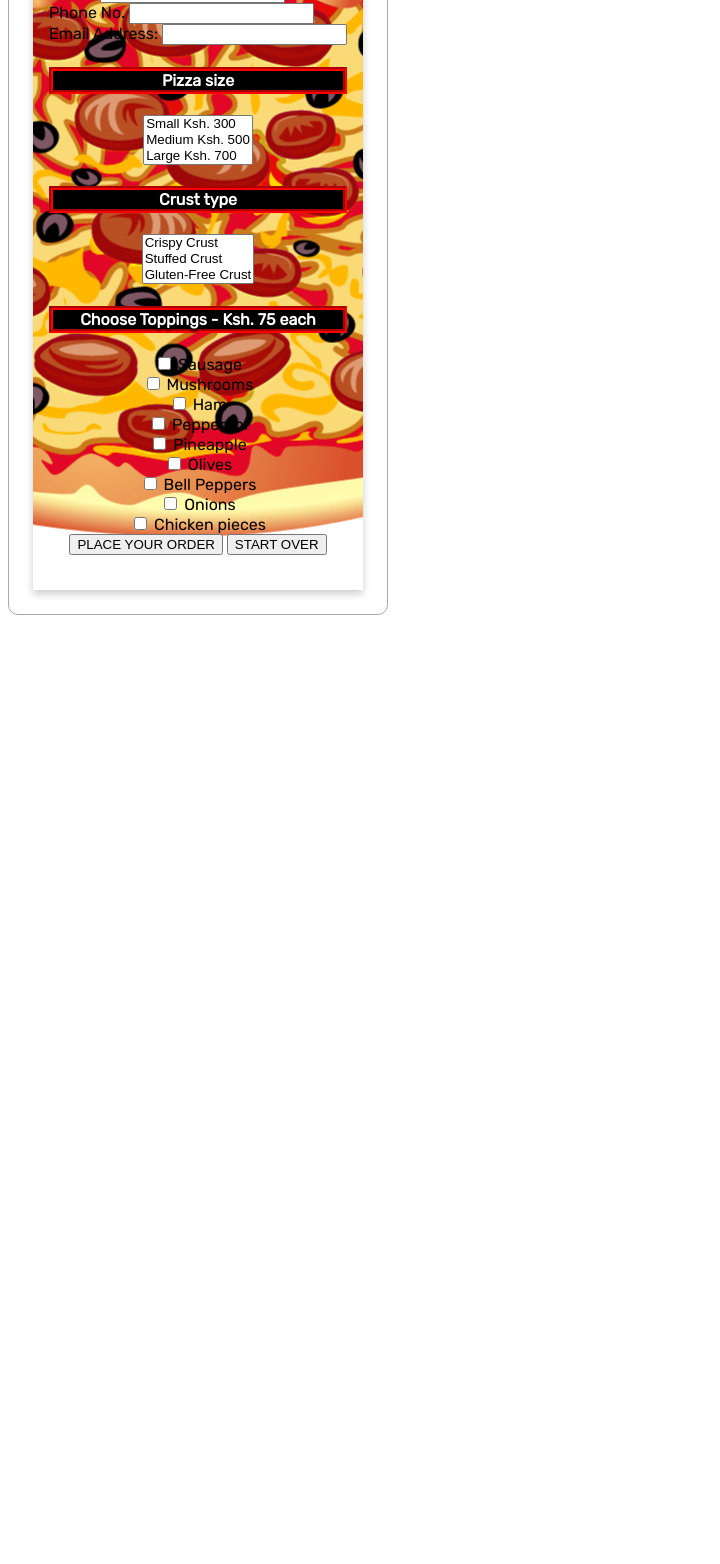
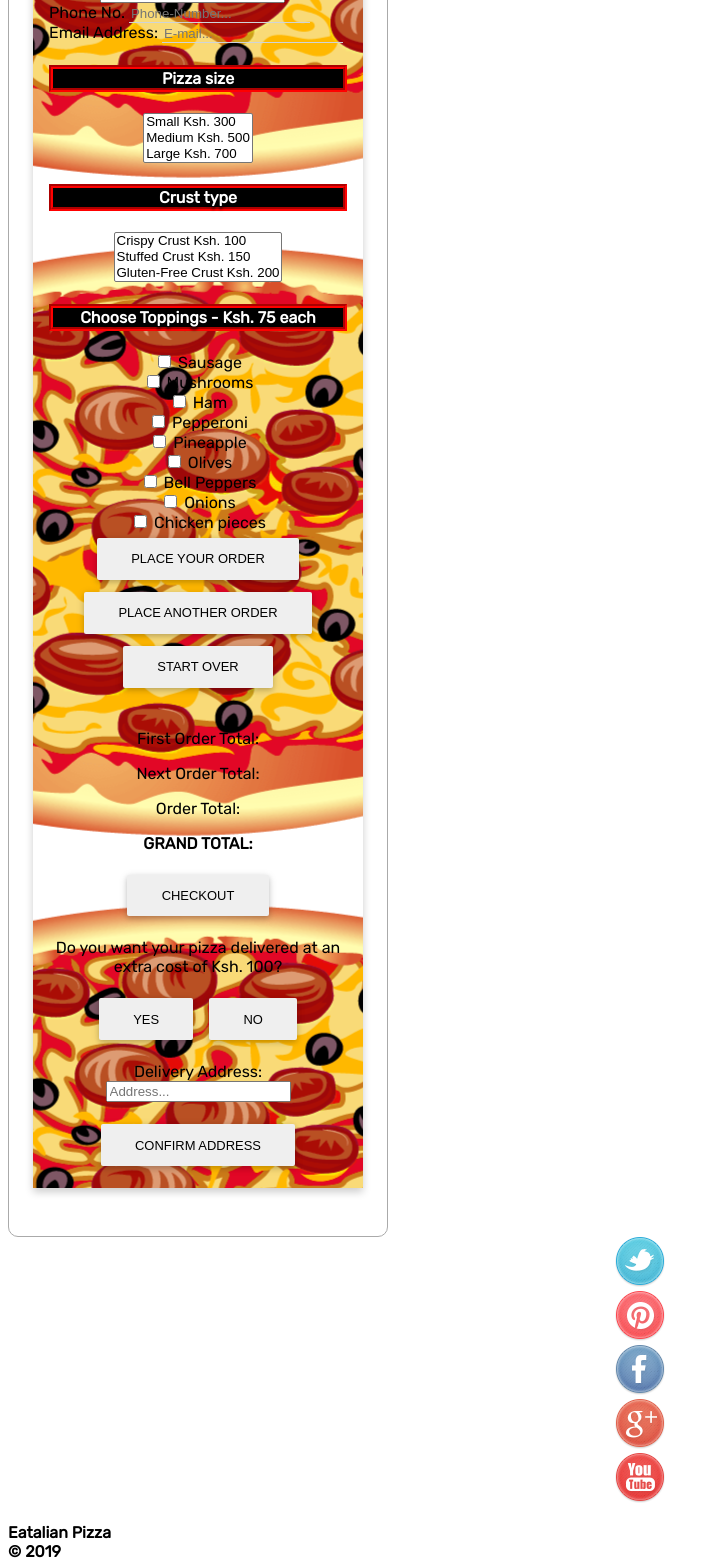
Before and after one commit to Marcusjnls/pizza-place, a plain HTML site: page index.html in a window 1280 px wide. Shown: the part 1940-3504 px from the top of the page, without its empty margins (0-720 px from the left). Before the commit the page ends 2563 px from the top, so only its background shows below. Drawn offline with nearby package versions, Linux system fonts and the light colour scheme.

Commit message:
Add buttons on form

```diff
--- a/index.html
+++ b/index.html
@@ -38,32 +38,32 @@
     <div class="container-fluid text-center">
       <h2>GALLERY</h2>
       <div class="slideshow-container">
-        <div class="mySlides fadeOutLeft">
+        <div class="mySlides fadeInLeft">
           <div class="numbertext">1 / 6</div>
           <img src="img/cheese-pizza.jpg" style="width:100%" height="400px" >
           <div class="caption">Plain Cheese Pizza</div>
         </div>
-        <div class="mySlides fadeOutLeft">
+        <div class="mySlides fadeInLeft">
           <div class="numbertext">2 / 6</div>
           <img src="img/pepperoni-pizza.jpg" style="width:100%" height="400px" >
           <div class="caption">Pepperoni Pizza</div>
         </div>
-        <div class="mySlides fadeOutLeft">
+        <div class="mySlides fadeInLeft">
           <div class="numbertext">3 / 6</div>
           <img src="img/chicken-pizza.jpg" style="width:100%" height="400px" >
           <div class="caption">Chicken Pizza</div>
         </div>
-        <div class="mySlides fadeOutLeft">
+        <div class="mySlides fadeInLeft">
           <div class="numbertext">4 / 6</div>
           <img src="img/vegeterian-pizza.jpg" style="width:100%" height="400px" >
           <div class="caption">Vegeterian Pizza</div>
         </div>
-        <div class="mySlides fadeOutLeft">
+        <div class="mySlides fadeInLeft">
           <div class="numbertext">5 / 6</div>
           <img src="img/meat-deluxe-pizza.jpg" style="width:100%" height="400px" >
           <div class="caption">Meat Deluxe Pizza</div>
         </div>
-        <div class="mySlides fadeOutLeft">
+        <div class="mySlides fadeInLeft">
           <div class="numbertext">6 / 6</div>
           <img src="img/hawaiian-pizza.jpg" style="width:100%" height="400px" >
           <div class="caption">Hawaiian Pizza</div>
@@ -82,58 +82,114 @@
         </div>
     </div>
     <form>
-      <div class="order-form container text-center">
+      <div class="md-form container-fluid text-center">
         <h2>BUILD YOUR PIZZA</h2>
         <p>As is tradition with the brand, here's your chance to be a pizza guru. Create your bespoke pizza here!</p>
         <div class="card-deck">
           <div class="card">
+            <div class="row">
+             <div class="col-md-6">
+
 
               <h4><strong>Personal Information</strong></h4>
               <div class="text-left">
-                Name:           <input name="name" id="text-box"/><br />
-                Phone No.       <input type="tel" name="phone" id="text-box"/><br />
-                Email Address:  <input type="email" name="email" id="text-box" />
+                Name:           <input name="name" id="name" placeholder="Name..." required><br />
+                Phone No.       <input type="tel" name="phone" id="phone" placeholder="Phone-Number..." required type="number"><br />
+                Email Address:  <input type="email" name="email" id="email" placeholder="E-mail..." required>
               </div>
-            <!-- <fieldset> -->
               <h4><strong>Pizza size</strong></h4>
-              <select name="size" size="3">
-                <option value="1">Small Ksh. 300</option>
-                <option value="2">Medium Ksh. 500</option>
-                <option value="3">Large Ksh. 700</option>
+              <select class="size" size="3">
+                <option value="300">Small Ksh. 300</option>
+                <option value="500">Medium Ksh. 500</option>
+                <option value="700">Large Ksh. 700</option>
               </select>
+            </div>
+            <div class="col-md-6">
               <h4><strong>Crust type</strong></h4>
-              <select name="crust" size="3">
-                <option value="1">Crispy Crust</option>
-                <option value="2">Stuffed Crust</option>
-                <option value="3">Gluten-Free Crust</option>
+              <select class="crust" size="3">
+                <option value="100">Crispy Crust Ksh. 100</option>
+                <option value="150">Stuffed Crust Ksh. 150</option>
+                <option value="200">Gluten-Free Crust Ksh. 200</option>
               </select>
               <h4><strong>Choose Toppings - Ksh. 75 each</strong></h4>
-                <input type="checkbox" name="topping" value="1" class="checkbox"/> Sausage<br />
-                <input type="checkbox" name="topping" value="2" class="checkbox"/> Mushrooms<br />
-                <input type="checkbox" name="topping" value="3" class="checkbox"/> Ham<br />
-                <input type="checkbox" name="topping" value="4" class="checkbox"/> Pepperoni<br />
-                <input type="checkbox" name="topping" value="5" class="checkbox"/> Pineapple<br />
-                <input type="checkbox" name="topping" value="6" class="checkbox"/> Olives<br />
-                <input type="checkbox" name="topping" value="7" class="checkbox"/> Bell Peppers<br />
-                <input type="checkbox" name="topping" value="8" class="checkbox"/> Onions<br />
-                <input type="checkbox" name="topping" value="9" class="checkbox"/> Chicken pieces<br />
-
-            <input type="submit" value="PLACE YOUR ORDER" />
-            <input type="reset" value="START OVER" />
+                <input type="checkbox" name="topping" value="75" class="checkbox"/> Sausage<br />
+                <input type="checkbox" name="topping" value="75" class="checkbox"/> Mushrooms<br />
+                <input type="checkbox" name="topping" value="75" class="checkbox"/> Ham<br />
+                <input type="checkbox" name="topping" value="75" class="checkbox"/> Pepperoni<br />
+                <input type="checkbox" name="topping" value="75" class="checkbox"/> Pineapple<br />
+                <input type="checkbox" name="topping" value="75" class="checkbox"/> Olives<br />
+                <input type="checkbox" name="topping" value="75" class="checkbox"/> Bell Peppers<br />
+                <input type="checkbox" name="topping" value="75" class="checkbox"/> Onions<br />
+                <input type="checkbox" name="topping" value="75" class="checkbox"/> Chicken pieces<br />
+               </div>
+              <input class=" btn placeOrder" type="submit" value="PLACE YOUR ORDER" />
+              <input class=" btn anotherOrder" type="submit" value="PLACE ANOTHER ORDER" />
+              <input class="btn startOver" type="reset" value="START OVER" />
             <br /><br />
+              <div class="content">
+                <p  id="firstOrder">First Order Total: <span></span> </p>
+                <p  id="secondOrder">Next Order Total: <span></span> </p>
+                <p  id="orderTotal">Order Total: <span></span> </p>
+                <p id="grandTotal"><strong>GRAND TOTAL: <span></span></strong> </p>
+              </div>
+              <input class=" btn checkOut" type="submit" value="CHECKOUT"  />
+              <div class="delivery">
+                <p id="deliveryText">
+                  Do you want your pizza delivered at an extra cost of Ksh. 100?
+                </p>
+                <input class=" btn yes" type="submit" value="YES"  />
+                <input class=" btn no" type="submit" value="NO"  />
+              </div>
+              <p id="deliveryAddress">
+                Delivery Address:  <input name="address" id="address" placeholder="Address..." required><br />
+              </p>
+              <input class=" btn confirmDelivery" type="submit" value="CONFIRM ADDRESS" />
           </div>
         </div>
       </div>
+    </div>
     </form>
+    <div class="text-center container">
+        <div class="row">
+          <div class="col-md-3">
+          </div>
+          <div class="col-md-1">
+            <a href="https://twitter.com/?lang=en">
+             <img src="img/social_icons/twitter.png" alt="twitterLogo" class="img-fluid">
+            </a>
+          </div>
+          <div class="col-md-1">
+            <a href="https://www.pinterest.com/">
+             <img src="img/social_icons/pinterest.png" alt="pinterestLogo" class="img-fluid" >
+            </a>
+          </div>
+          <div class="col-md-1">
+            <a href="https://www.facebook.com/">
+             <img src="img/social_icons/facebook.png" alt="facebookLogo" class="img-fluid">
+            </a>
+          </div>
+          <div class="col-md-1">
+            <a href="https://aboutme.google.com/u/0/?referer=gplus">
+             <img src="img/social_icons/g_plus.png" alt="google+Logo" class="img-fluid">
+            </a>
+          </div>
+          <div class="col-md-1">
+            <a href="https://www.youtube.com/">
+             <img src="img/social_icons/you_tube.png" alt="youtubeLogo" class="img-fluid">
+           </a>
+          </div>
+          <div class="col-md-4">
+          </div>
+        </div>
+    </div>
+      <p class="footer"><strong>Eatalian Pizza <br>© 2019</strong> </p>
 
 
 
 
 
 
-
-
-    <script type="text/javascript" src="js/jquery-3.4.1.js"></script>
+    <script type="text/javascript" src="js/jquery-3.4.1.min.js"></script>
     <script type="text/javascript" src="js/scripts.js"></script>
   </body>
 </html>
```
